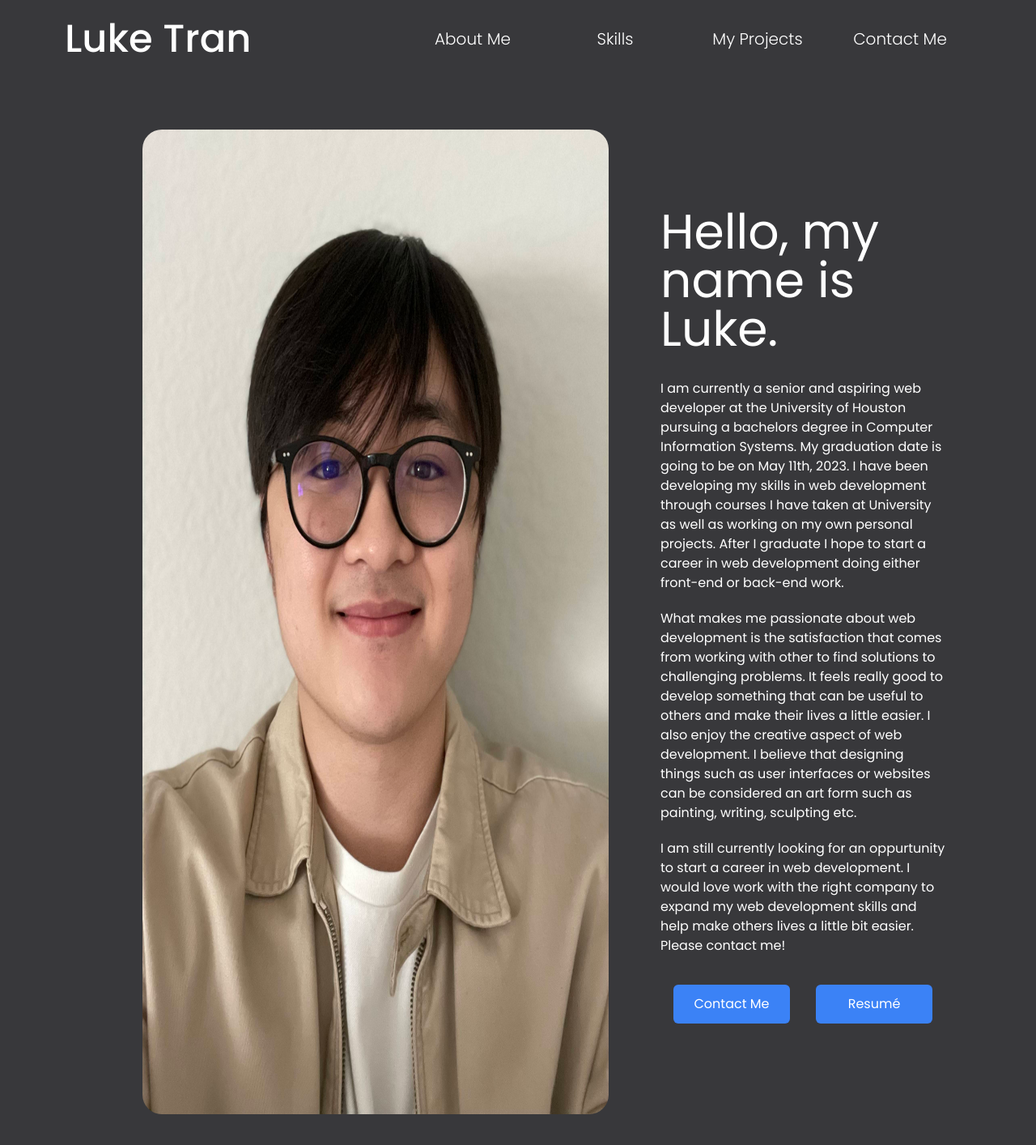
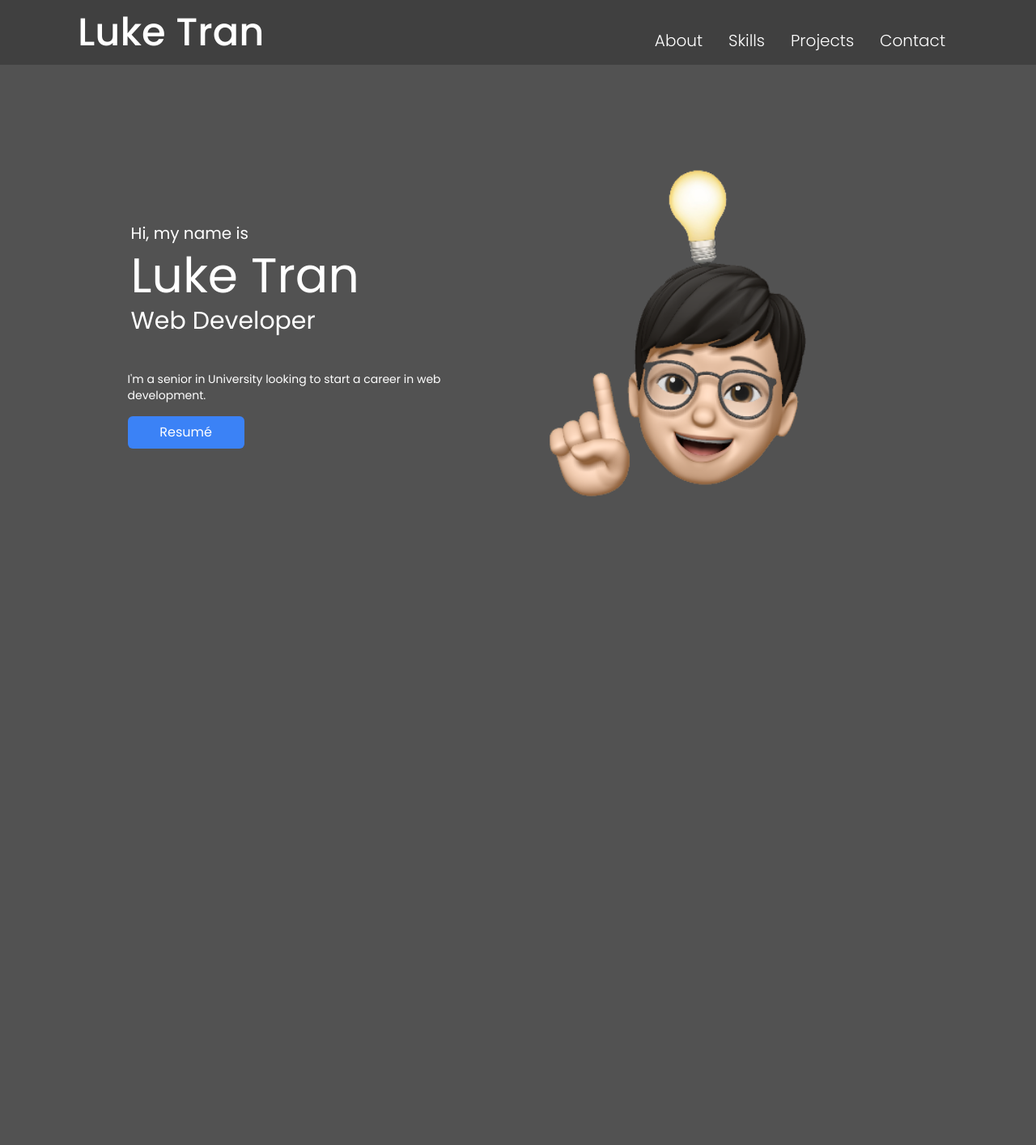
Before and after one commit to luket8032/luke-portfolio, a React (Create React App) app: page / in a window 1280 px wide. Shown: the top 1414 px of the page at 81% size. After the commit the page ends 800 px from the top, so only its background shows below. Built offline with nearby package versions, Linux system fonts and the light colour scheme.

Commit message:
Redo of Home page

```diff
--- a/src/components/Hero.jsx
+++ b/src/components/Hero.jsx
@@ -1,31 +1,17 @@
 import React from 'react'
-import pfp from '../assets/Luke_Profile.jpg'
+import pfp from '../assets/memoji_pfp.png'
 
 const Hero = () => {
   return (
-    <div className='flex p-16 bg-neutral-6  00' id="Hero">
-        <img className='ml-28 rounded-3xl max-w-xl' src={pfp} alt='pfp' id="hero img"></img>
-        <div className='text-white font-poppins px-16 py-24 w-fit mr-[10%] my-auto' id="hero text">
-            <h1 className='text-6xl'>Hello, my name is Luke.</h1>
-            <p className='text-md pt-8'>
-                I am currently a senior and aspiring web developer at the University of Houston pursuing a bachelors degree in Computer Information Systems.
-                My graduation date is going to be on May 11th, 2023. I have been developing my skills in web development through courses I have taken at University as well as working on my own personal projects.
-                After I graduate I hope to start a career in web development doing either front-end or back-end work.
-            </p>
-            <p className='text-md pt-5'>
-                What makes me passionate about web development is the satisfaction that comes from working with other to find solutions to challenging problems.
-                It feels really good to develop something that can be useful to others and make their lives a little easier. I also enjoy the creative aspect of web development.
-                I believe that designing things such as user interfaces or websites can be considered an art form such as painting, writing, sculpting etc.
-            </p>
-            <p className='text-md py-5'>
-                I am still currently looking for an oppurtunity to start a career in web development. I would love work with the right company to expand my web development skills
-                and help make others lives a little bit easier. Please contact me!
-            </p>
-            <div className='flex justify-center h-fit'>
-                <button className='my-4 mx-4 h-12 w-36 bg-blue-500 rounded-md'>Contact Me</button>
-                <button className='my-4 mx-4 h-12 w-36 bg-blue-500 rounded-md'>Resumé</button>
-            </div>
+    <div className='flex rounded-lg p-16 m-10 items-center h-[600px]' id="Hero">
+        <div className='font-poppins justify-left text-white w-full ml-[5%]' id='heroText'>
+            <h1 className='text-xl p-1'>Hi, my name is</h1>
+            <h1 className='text-6xl p-1'>Luke Tran</h1>
+            <h1 className='text-3xl p-1'>Web Developer</h1>
+            <p className='text-sm mt-10'>I'm a senior in University looking to start a career in web development.</p>
+            <button className='my-4 h-10 w-36 bg-blue-500 rounded-md'>Resumé</button>
         </div>
+        <img class='float-right mr-[5%] h-[500px] w-[500px]' src={pfp} alt='profile pic'></img>
     </div>
   )
 }
--- a/src/components/Navbar.jsx
+++ b/src/components/Navbar.jsx
@@ -2,13 +2,13 @@ import React from 'react'
 
 const Navbar = () => {
   return (
-    <div className='text-white font-poppins flex justify-left h-24 px-4 mx-[5%] items-center'>
-        <h1 className='w-full font-medium text-5xl'> Luke Tran </h1>
+    <div className='font-poppins bg-neutral-700 flex justify-left h-20 py-4 px-24 items-end text-white'>
+        <h1 className='w-full font-medium text-5xl h-12'> Luke Tran </h1>
         <ul className='flex justify-between text-center text-xl font-light'>
-            <li className='p-4 w-44'>About Me</li>
-            <li className='p-4 w-44'>Skills</li>
-            <li className='p-4 w-44'>My Projects</li>
-            <li className='p-4 w-44'>Contact Me</li>
+            <li className='p-4 w-fit h-12 pt-5'>About</li>
+            <li className='p-4 w-fit h-12 pt-5'>Skills</li>
+            <li className='p-4 w-fit h-12 pt-5'>Projects</li>
+            <li className='p-4 w-fit h-12 pt-5'>Contact</li>
         </ul>
     </div>
   )
--- a/src/index.css
+++ b/src/index.css
@@ -3,5 +3,5 @@
 @tailwind utilities;
 
 body {
-    background-color: #38383b;
+    background-color: #525252
 }
```
Also changed, not shown: src/assets/memoji_pfp.png (added).
